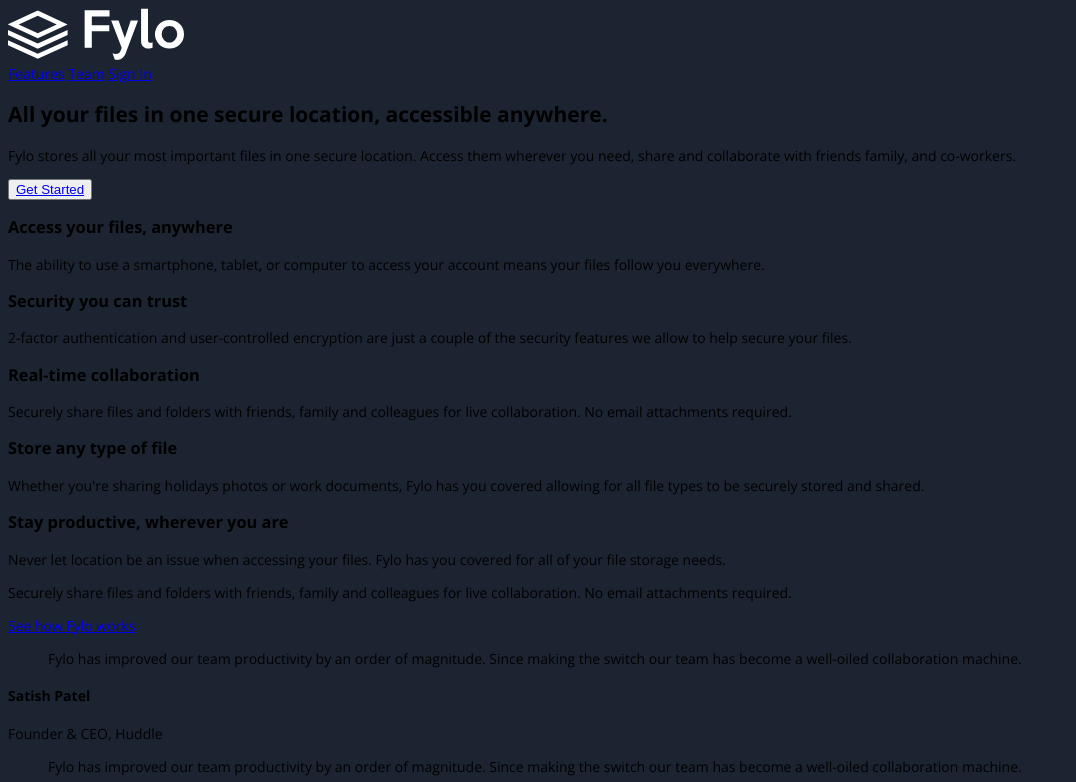
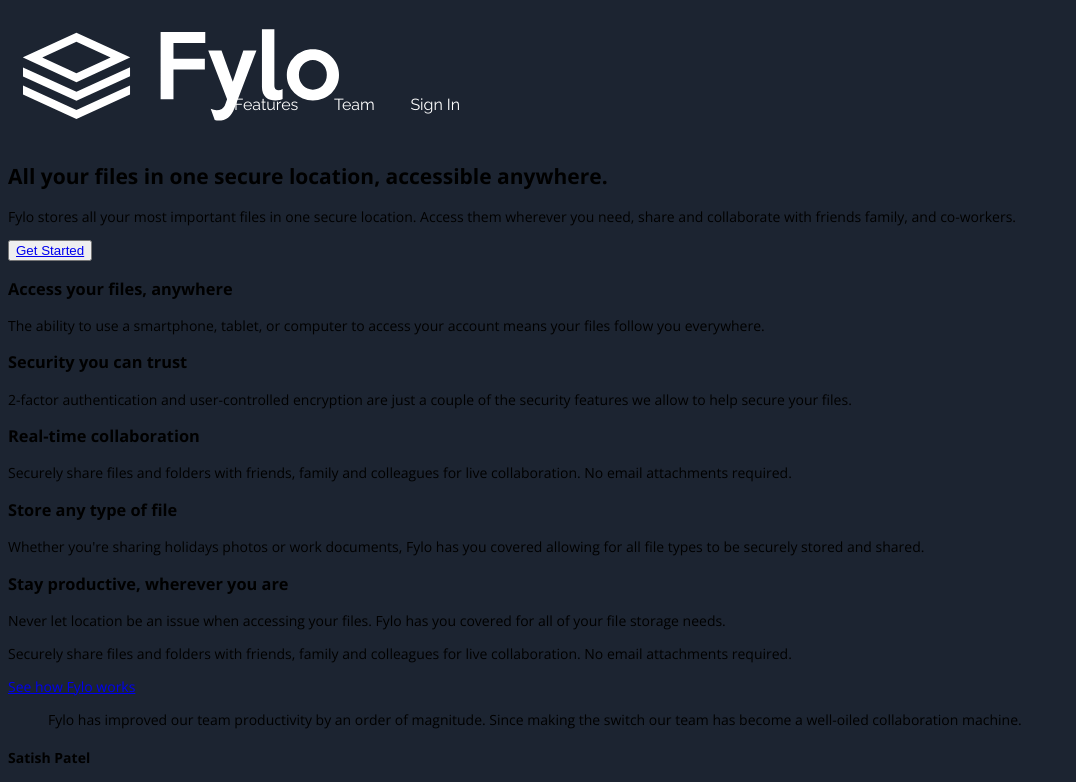
Before and after one commit to Mudi-Igbinoba/Frontend-Mentor-Fylo-Dark-Theme, a plain HTML site: page index.html in a window 1280 px wide. Shown: the top 782 px of the page, without its empty margins (0-1076 px from the left). Drawn offline with nearby package versions, Linux system fonts and the light colour scheme.

Commit message:
added header styles

```diff
--- a/assets/style.css
+++ b/assets/style.css
@@ -5,6 +5,41 @@ body {
   background-color: hsl(217, 28%, 15%);
 }
 
+/* Header */
+  header img {
+    width: 25%;
+    padding-left: 15px;
+    padding-top: 20px;
+  }
+
+  header nav {
+    position: relative;
+  }
+
+  header li {
+    display: inline;
+    margin: 0px;
+    padding: 0px;
+    overflow: hidden;
+    list-style-type: none;
+  }
+
+  header a {
+    position: relative;
+    left: 210px;
+    bottom: 30px;
+    padding: 14px 16px;
+    text-decoration: none;
+    color: hsl(0, 0%, 100%);
+    font-family: Raleway, sans-serif;
+    font-weight: 400;
+    font-size: 16px;
+  }
+
+  header a:hover {
+    text-decoration: underline;
+    font-weight: 700;
+  }
 /* Footer */
 .attribution {
   font-size: 11px;
--- a/index.html
+++ b/index.html
@@ -17,9 +17,9 @@
     <img src="assets/images/logo.svg" alt="Fylo Logo">
 
     <nav>
-      <a href="#features">Features</a>
-      <a href="#team">Team</a>
-      <a href="#sign-in"> Sign In</a>
+      <li><a href="#features">Features</a></li>
+      <li><a href="#team">Team</a></li>
+      <li><a href="#sign-in"> Sign In</a></li>
     </nav>
   </header>
 
```
